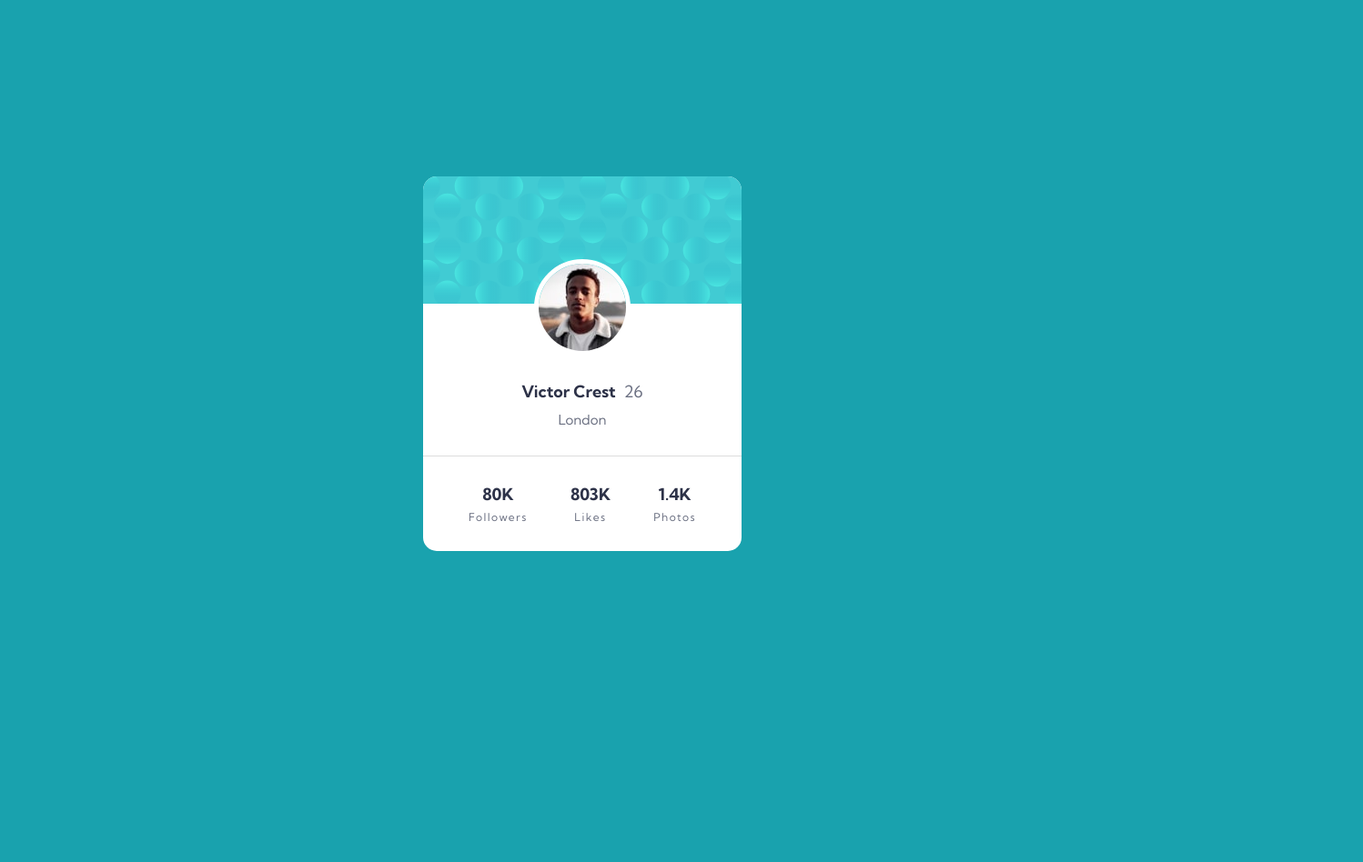
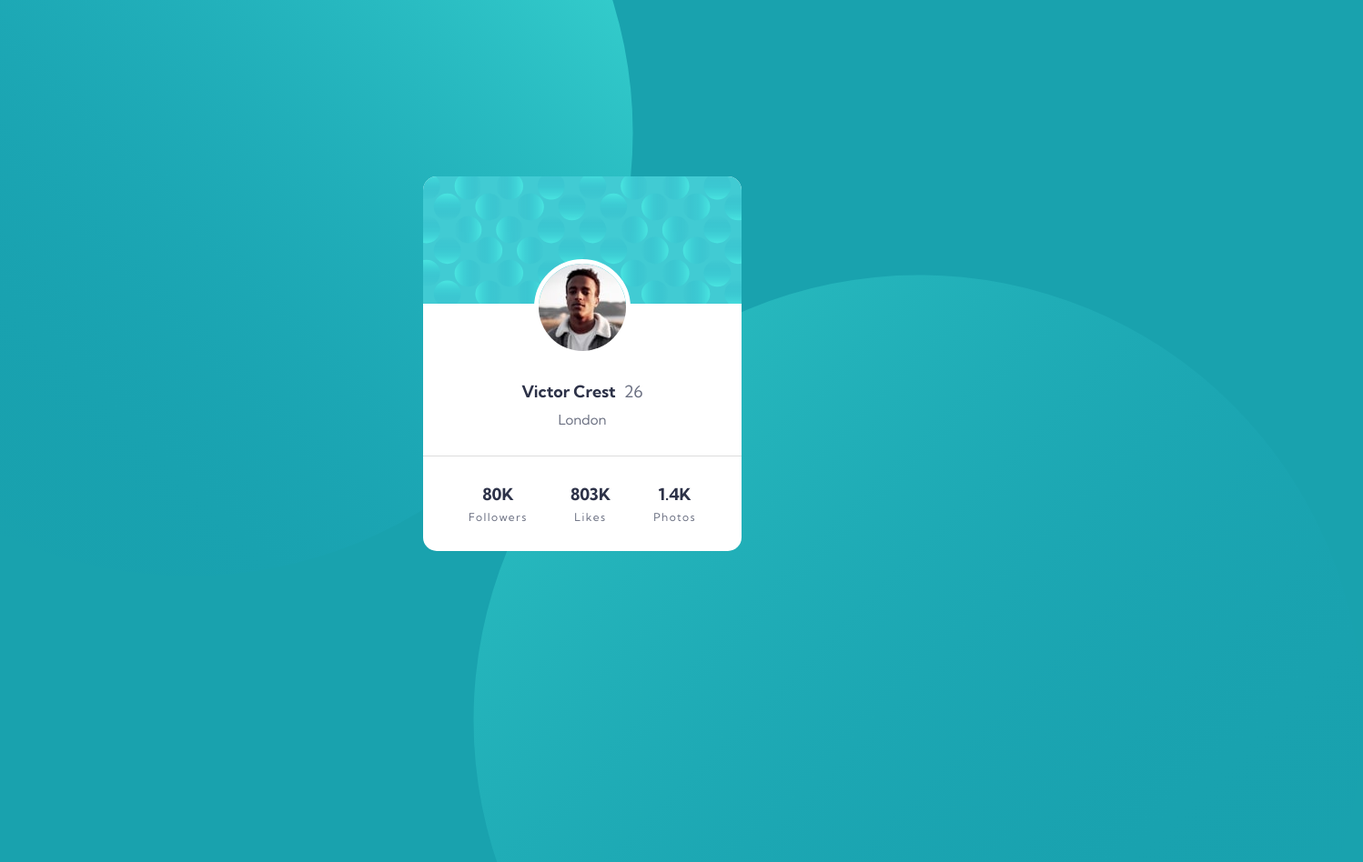
Before and after one commit to MemoBiomy/Profile-card, a plain HTML site: page index.html in a window 1280 px wide. Shown: the whole page at 91% size, 1498 px wide, since content can reach past the window. Before the commit the page ends 800 px from the top, so only its background shows below. Drawn offline with Linux system fonts and the light colour scheme.

Commit message:
background added

```diff
--- a/CSS/style.css
+++ b/CSS/style.css
@@ -20,12 +20,15 @@ body {
     font-style: normal;
     height: 100vh;
     position: relative;
+    overflow: hidden;
 }
 
 .container {
     background-color: white;
     border-radius: 15px;
     overflow: hidden;
+    position: relative;
+    z-index: 3;
 }
 
 .container img:last-of-type {
@@ -87,3 +90,17 @@ body {
     font-weight: 400;
     letter-spacing: 1.4px;
 }
+
+.bg {
+    position: absolute;
+}
+
+.top {
+    top: -43%;
+    left: -22%;
+}
+
+.bottom {
+    right: -17%;
+    bottom: -60%;
+}
--- a/index.html
+++ b/index.html
@@ -28,6 +28,9 @@
       <p>1.4K<span>Photos</span></p>
     </div>
 
+
   </div>
+  <img src="images/bg-pattern-top.svg" class="bg top" alt="">
+  <img src="images/bg-pattern-bottom.svg" class="bg bottom" alt="">
 </body>
 </html>
```
